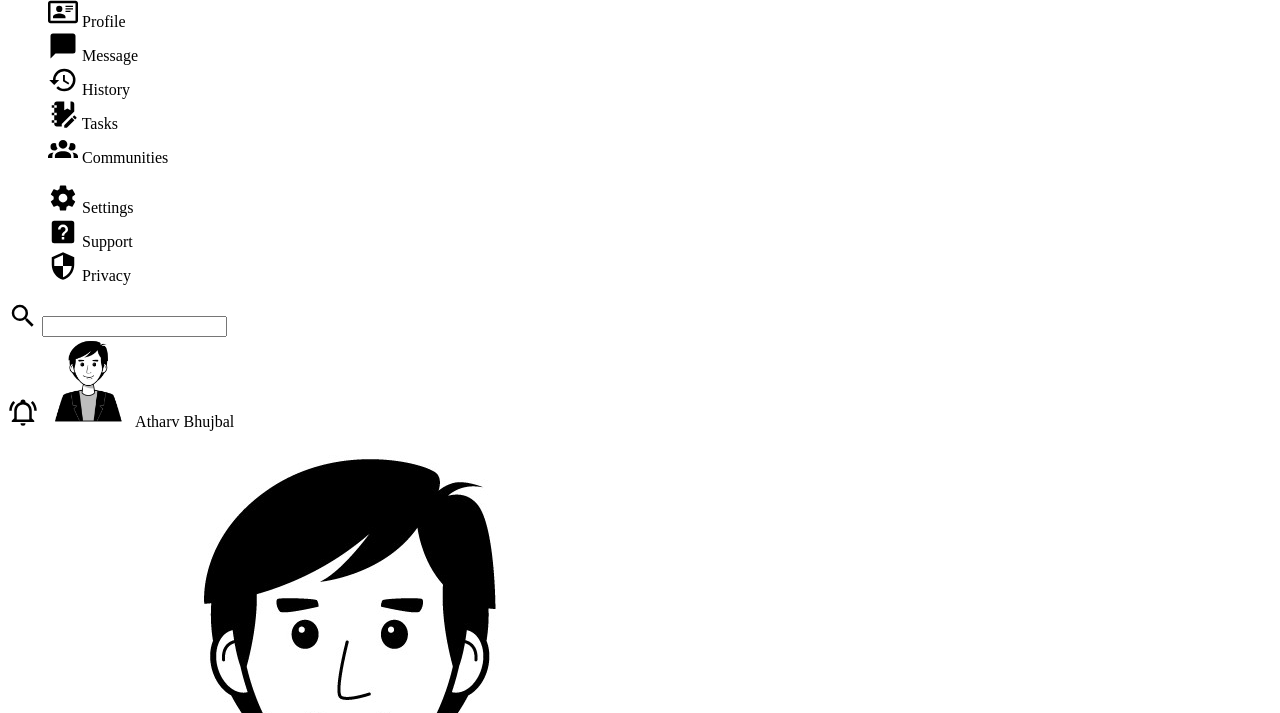
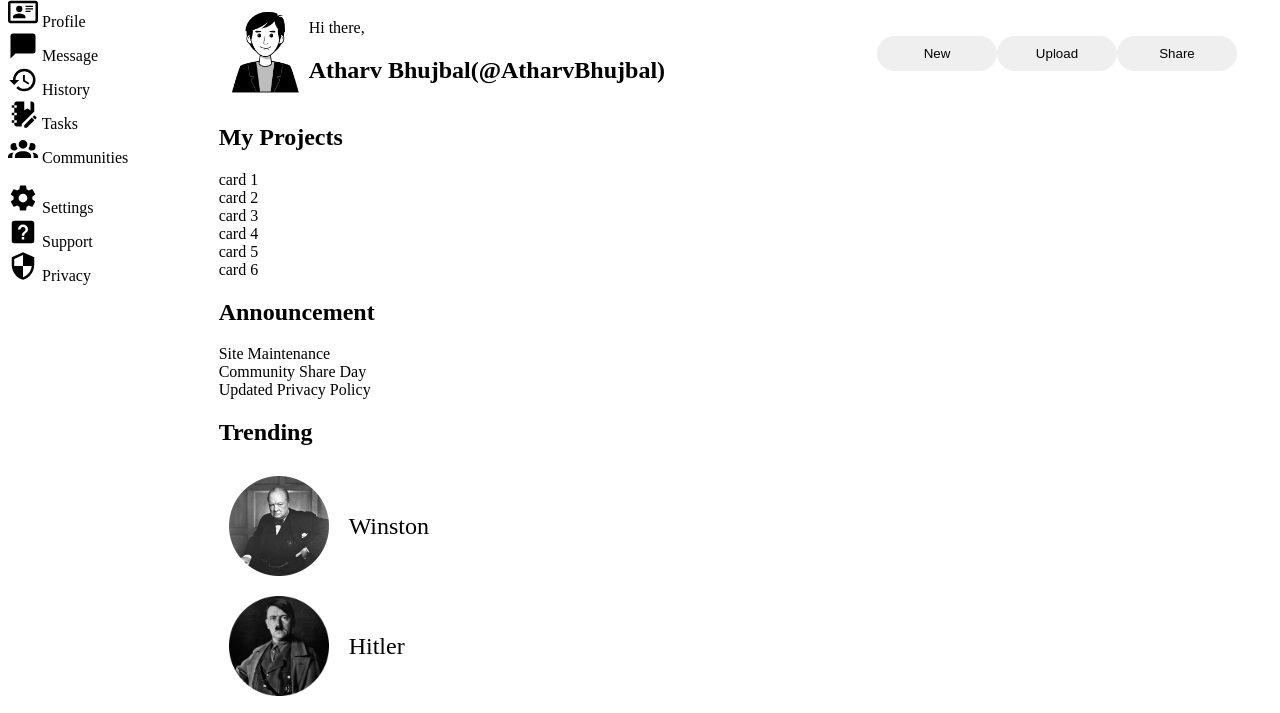
Before and after one commit to AtharvBhujbal/Admin_Dashboard, a plain HTML site: page index.html in a window 1280 px wide. Shown: the part 95-808 px from the top of the page. Drawn offline with Linux system fonts and the light colour scheme.

Commit message:
Updated Navbar layout

```diff
--- a/style.css
+++ b/style.css
@@ -3,8 +3,9 @@ svg{
 }
 ul{
     list-style: none;
+    padding: 0;
 }
-.sidenav img,.name_display img{
+.sidenav img,.name_container img{
     width: 90px;
 }
 button{
@@ -19,8 +20,18 @@ button{
 }
 .trending div{
     font-size: 1.5em;
-    display: flex;
-    align-items: center;
     gap:20px;
     padding: 10px;
 }
+.container{
+    display: grid;
+    grid-template-columns: 1fr 5fr;
+}
+.nav{
+    display: grid;
+    grid-template-columns: 5fr 3fr;
+}
+.trending div,.name_container,.sidenav,.search,.btn{
+    display: flex;
+    align-items: center;
+}
```
